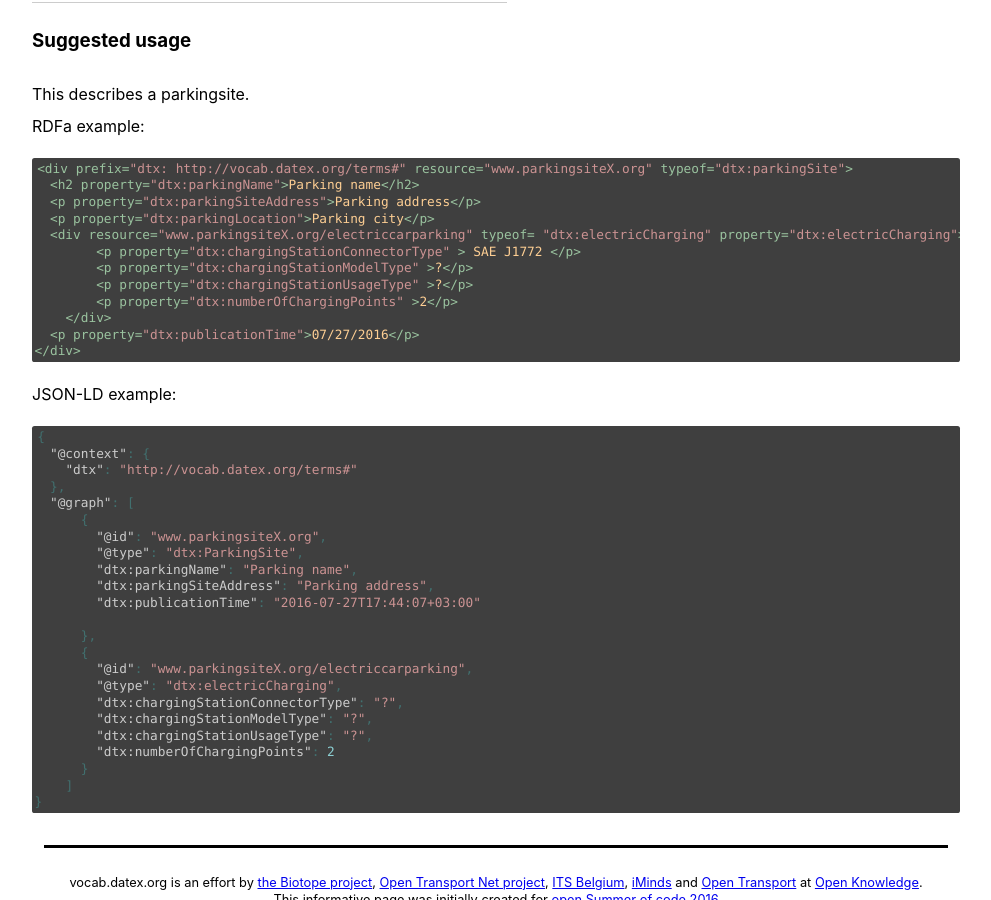
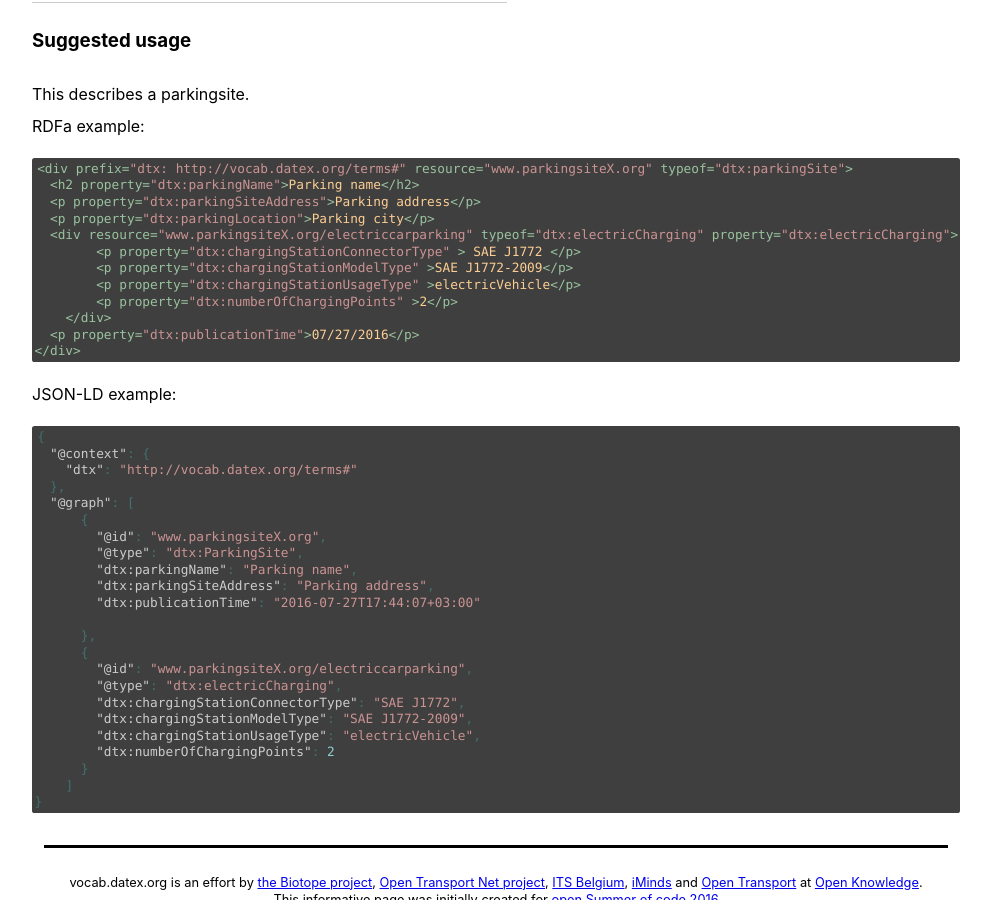
Before and after one commit to osoc16/mobylink, a Jekyll site: the page built from _examples/electricparking.md, in a window 1280 px wide and 900 px high, scrolled down 633 px. Shown: the whole window, without its empty margins (144-1135 px from the left). Built offline with Jekyll 4.4.1, drawn with Linux system fonts in a browser that asks for light colours.

Commit message:
fix: fix typos

```diff
--- a/_examples/electricparking.md
+++ b/_examples/electricparking.md
@@ -38,10 +38,10 @@ RDFa example:
   <h2 property="dtx:parkingName">Parking name</h2>
   <p property="dtx:parkingSiteAddress">Parking address</p>
   <p property="dtx:parkingLocation">Parking city</p>
-  <div resource="www.parkingsiteX.org/electriccarparking" typeof= "dtx:electricCharging" property="dtx:electricCharging">
+  <div resource="www.parkingsiteX.org/electriccarparking" typeof="dtx:electricCharging" property="dtx:electricCharging">
         <p property="dtx:chargingStationConnectorType" > SAE J1772 </p>
-        <p property="dtx:chargingStationModelType" >?</p>
-        <p property="dtx:chargingStationUsageType" >?</p>
+        <p property="dtx:chargingStationModelType" >SAE J1772-2009</p>
+        <p property="dtx:chargingStationUsageType" >electricVehicle</p>
         <p property="dtx:numberOfChargingPoints" >2</p>
     </div>
   <p property="dtx:publicationTime">07/27/2016</p>
@@ -67,9 +67,9 @@ JSON-LD example:
       {
         "@id": "www.parkingsiteX.org/electriccarparking",
         "@type": "dtx:electricCharging",
-        "dtx:chargingStationConnectorType": "?",
-        "dtx:chargingStationModelType": "?",
-        "dtx:chargingStationUsageType": "?",
+        "dtx:chargingStationConnectorType": "SAE J1772",
+        "dtx:chargingStationModelType": "SAE J1772-2009",
+        "dtx:chargingStationUsageType": "electricVehicle",
         "dtx:numberOfChargingPoints": 2
       }
     ]
```
